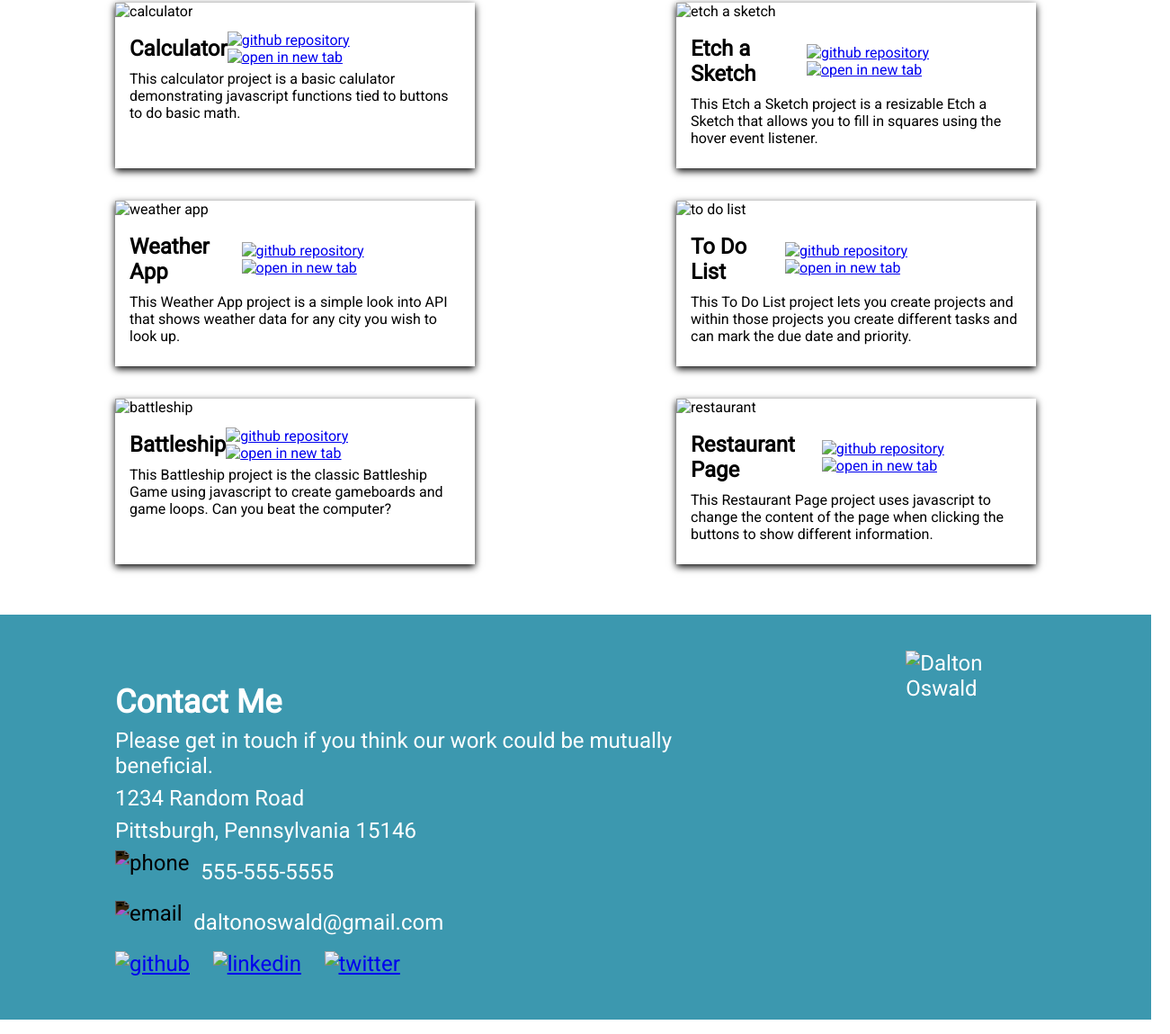
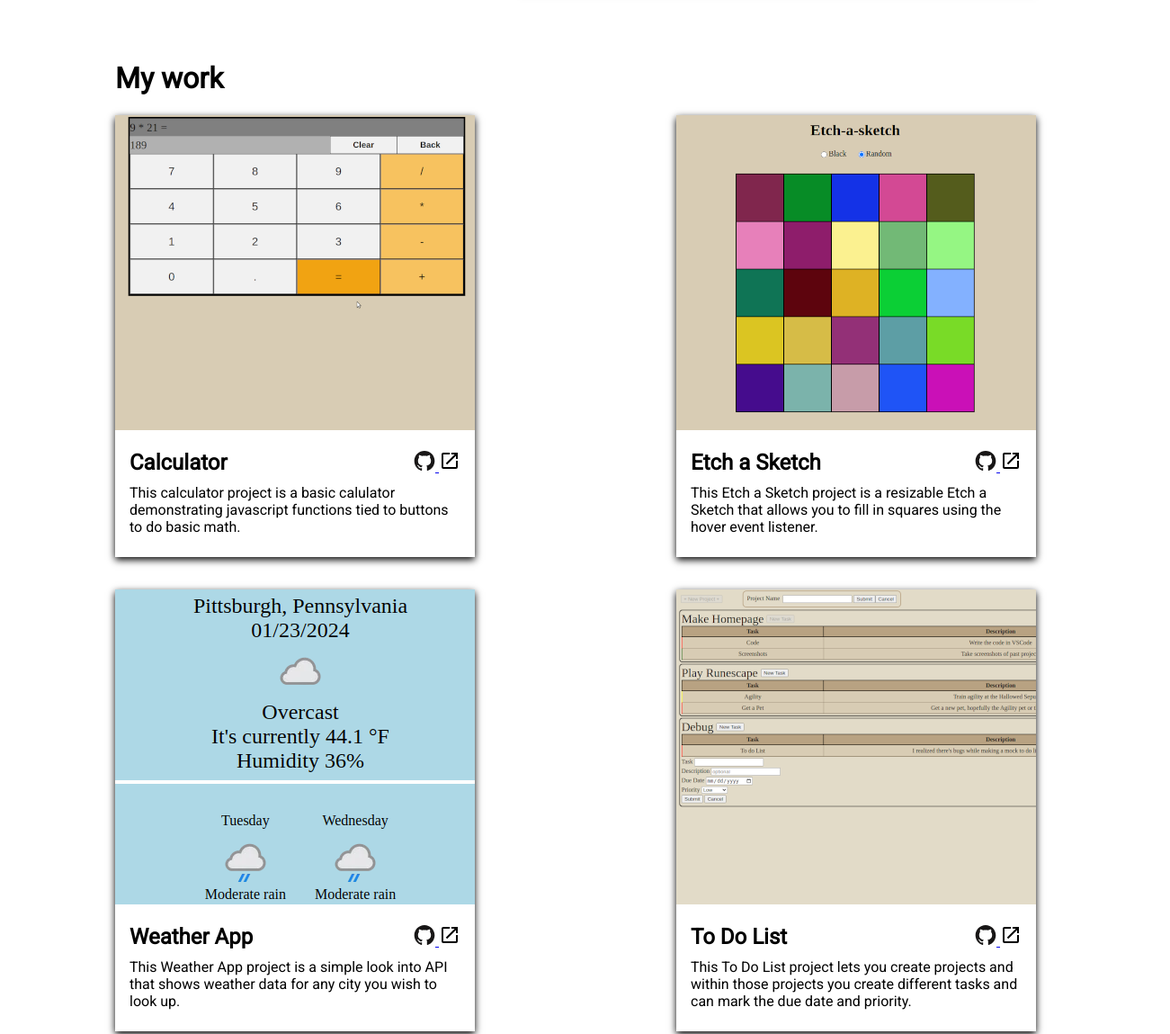
Before and after one commit to daltonoswald/homepage, a plain HTML site: page index.html in a window 1280 px wide. Shown: the part 514-1663 px from the top of the page at 90% size, 1301 px wide, since content can reach past the window. Drawn offline with Linux system fonts and the light colour scheme.

Commit message:
removed absolute paths on images

```diff
--- a/index.html
+++ b/index.html
@@ -10,9 +10,9 @@
         <div class="about-me-picture">
             <div class="about-picture-name">Dalton Oswald</div>
             <picture>
-                <source media="(max-width: 599px)" srcset="/dist/src/imgs/dalton-no-text-250w.png" />
-                <source media="(min-width: 600px)" srcset="/dist/src/imgs/dalton-no-text-450w.png" />
-                <img src="/dist/src/imgs/dalton-no-text-450w.png" alt="Dalton Oswald" class="about-picture"/>
+                <source media="(max-width: 599px)" srcset="src/imgs/dalton-no-text-250w.png" />
+                <source media="(min-width: 600px)" srcset="src/imgs/dalton-no-text-450w.png" />
+                <img src="src/imgs/dalton-no-text-450w.png" alt="Dalton Oswald" class="about-picture"/>
             </picture>
         </div>
         <div class="about">
@@ -23,13 +23,13 @@
             </div>
             <div class="about-me-icons">
                 <a href="https://github.com/daltonoswald" target="_blank" rel="noopener noreferrer">
-                    <img src="/dist/src/imgs/github-original.svg" alt="github icon" class="navigation" />
+                    <img src="src/imgs/github-original.svg" alt="github icon" class="navigation" />
                 </a>
                 <a href="https://www.linkedin.com/in/dalton-oswald-8aa955148" target="_blank" rel="noopener noreferrer">
-                    <img src="/dist/src/imgs/linkedin-plain.svg" alt="linkedin icon" class="navigation" />
+                    <img src="src/imgs/linkedin-plain.svg" alt="linkedin icon" class="navigation" />
                 </a>
                 <a href="https://www.twitter.com/daithe_" target="_blank" rel="noopener noreferrer">
-                    <img src="/dist/src/imgs/twitter-original.svg" alt="twitter icon" class="navigation" />
+                    <img src="src/imgs/twitter-original.svg" alt="twitter icon" class="navigation" />
                 </a>
             </div>
         </div>
@@ -38,16 +38,16 @@
         <h1 class="my-work">My work</h1>
         <div class="projects">
             <div class="panel" id="calculator">
-                <img src="/dist/src/imgs/projectScreenshots/calculator_resized.png" alt="calculator" class="project-screenshot" />
+                <img src="src/imgs/projectScreenshots/calculator_resized.png" alt="calculator" class="project-screenshot" />
                 <div class="project-text">
                     <div class="project-header">
                         <h3 class="project-title">Calculator</h3>
                         <div class="project-links">
                             <a href="https://github.com/daltonoswald/calculator">
-                                <img src="/dist/src/imgs/github-original.svg" alt="github repository" class="project-navigation" />
+                                <img src="src/imgs/github-original.svg" alt="github repository" class="project-navigation" />
                             </a>
                             <a href="https://daltonoswald.github.io/calculator/" target="_blank" rel="noopener noreferrer">
-                                <img src="/dist/src/imgs/open-in-new.svg" alt="open in new tab" class="project-navigation" />
+                                <img src="src/imgs/open-in-new.svg" alt="open in new tab" class="project-navigation" />
                             </a>
                         </div>
                     </div>
@@ -57,16 +57,16 @@
                 </div>
             </div>
             <div class="panel" id="etchasketch">
-                <img src="/dist/src/imgs/projectScreenshots/etchasketch_resized.png" alt="etch a sketch" class="project-screenshot" />
+                <img src="src/imgs/projectScreenshots/etchasketch_resized.png" alt="etch a sketch" class="project-screenshot" />
                 <div class="project-text">
                     <div class="project-header">
                         <h3 class="project-title">Etch a Sketch</h3>
                         <div class="project-links">
                             <a href="https://github.com/daltonoswald/etch-a-sketch">
-                                <img src="/dist/src/imgs/github-original.svg" alt="github repository" class="project-navigation" />
+                                <img src="src/imgs/github-original.svg" alt="github repository" class="project-navigation" />
                             </a>
                             <a href="https://daltonoswald.github.io/etch-a-sketch/" target="_blank" rel="noopener noreferrer">
-                                <img src="/dist/src/imgs/open-in-new.svg" alt="open in new tab" class="project-navigation" />
+                                <img src="src/imgs/open-in-new.svg" alt="open in new tab" class="project-navigation" />
                             </a>
                         </div>
                     </div>
@@ -76,16 +76,16 @@
                 </div>
             </div>
             <div class="panel" id="weatherapp">
-                <img src="/dist/src/imgs/projectScreenshots/weatherapp_resized.png" alt="weather app" class="project-screenshot" />
+                <img src="src/imgs/projectScreenshots/weatherapp_resized.png" alt="weather app" class="project-screenshot" />
                 <div class="project-text">
                     <div class="project-header">
                         <h3 class="project-title">Weather App</h3>
                         <div class="project-links">
                             <a href="https://github.com/daltonoswald/weather-app">
-                                <img src="/dist/src/imgs/github-original.svg" alt="github repository" class="project-navigation" />
+                                <img src="src/imgs/github-original.svg" alt="github repository" class="project-navigation" />
                             </a>
                             <a href="https://daltonoswald.github.io/weather-app/" target="_blank" rel="noopener noreferrer">
-                                <img src="/dist/src/imgs/open-in-new.svg" alt="open in new tab" class="project-navigation" />
+                                <img src="src/imgs/open-in-new.svg" alt="open in new tab" class="project-navigation" />
                             </a>
                         </div>
                     </div>
@@ -95,16 +95,16 @@
                 </div>
             </div>
             <div class="panel" id="todo-list">
-                <img src="/dist/src/imgs/projectScreenshots/todolist_resized.png" alt="to do list" class="project-screenshot" />
+                <img src="src/imgs/projectScreenshots/todolist_resized.png" alt="to do list" class="project-screenshot" />
                 <div class="project-text">
                     <div class="project-header">
                         <h3 class="project-title">To Do List</h3>
                         <div class="project-links">
                             <a href="https://github.com/daltonoswald/todo-list">
-                                <img src="/dist/src/imgs/github-original.svg" alt="github repository" class="project-navigation" />
+                                <img src="src/imgs/github-original.svg" alt="github repository" class="project-navigation" />
                             </a>
                             <a href="https://daltonoswald.github.io/todo-list/" target="_blank" rel="noopener noreferrer">
-                                <img src="/dist/src/imgs/open-in-new.svg" alt="open in new tab" class="project-navigation" />
+                                <img src="src/imgs/open-in-new.svg" alt="open in new tab" class="project-navigation" />
                             </a>
                         </div>
                     </div>
@@ -114,16 +114,16 @@
                 </div>
             </div>
             <div class="panel" id="battleship">
-                <img src="/dist/src/imgs/projectScreenshots/battleship_resized.png" alt="battleship" class="project-screenshot" />
+                <img src="src/imgs/projectScreenshots/battleship_resized.png" alt="battleship" class="project-screenshot" />
                 <div class="project-text">
                     <div class="project-header">
                         <h3 class="project-title">Battleship</h3>
                         <div class="project-links">
                             <a href="https://github.com/daltonoswald/battleship">
-                                <img src="/dist/src/imgs/github-original.svg" alt="github repository" class="project-navigation" />
+                                <img src="src/imgs/github-original.svg" alt="github repository" class="project-navigation" />
                             </a>
                             <a href="https://daltonoswald.github.io/battleship/" target="_blank" rel="noopener noreferrer">
-                                <img src="/dist/src/imgs/open-in-new.svg" alt="open in new tab" class="project-navigation" />
+                                <img src="src/imgs/open-in-new.svg" alt="open in new tab" class="project-navigation" />
                             </a>
                         </div>
                     </div>
@@ -133,16 +133,16 @@
                 </div>
             </div>
             <div class="panel" id="restaurant">
-                <img src="/dist/src/imgs/projectScreenshots/restaurant_resized.png" alt="restaurant" class="project-screenshot" />
+                <img src="src/imgs/projectScreenshots/restaurant_resized.png" alt="restaurant" class="project-screenshot" />
                 <div class="project-text">
                     <div class="project-header">
                         <h3 class="project-title">Restaurant Page</h3>
                         <div class="project-links">
                             <a href="https://github.com/daltonoswald/restaurant-page">
-                                <img src="/dist/src/imgs/github-original.svg" alt="github repository" class="project-navigation" />
+                                <img src="src/imgs/github-original.svg" alt="github repository" class="project-navigation" />
                             </a>
                             <a href="https://daltonoswald.github.io/restaurant-page/" target="_blank" rel="noopener noreferrer">
-                                <img src="/dist/src/imgs/open-in-new.svg" alt="open in new tab" class="project-navigation" />
+                                <img src="src/imgs/open-in-new.svg" alt="open in new tab" class="project-navigation" />
                             </a>
                         </div>
                     </div>
@@ -160,31 +160,31 @@
             <div class="address contact-row">1234 Random Road</div>
             <div class="address contact-row">Pittsburgh, Pennsylvania 15146</div>
             <div class="phone contact-row">
-                <img src="/dist/src/imgs/phone.svg" alt="phone" class="contact-icon"/>
+                <img src="src/imgs/phone.svg" alt="phone" class="contact-icon"/>
                 555-555-5555
             </div>
             <div class="email contact-row">
-                <img src="/dist/src/imgs/email-outline.svg" alt="email" class="contact-icon"/>
+                <img src="src/imgs/email-outline.svg" alt="email" class="contact-icon"/>
                 daltonoswald@gmail.com
             </div>
             <div class="contact-links contact-row">
                 <a href="https://github.com/daltonoswald" target="_blank" rel="noopener noreferrer">
-                <img src="/dist/src/imgs/github-original.svg" alt="github" class="contact-navigation" />
+                <img src="src/imgs/github-original.svg" alt="github" class="contact-navigation" />
                 </a>
                 <a href="https://www.linkedin.com/in/dalton-oswald-8aa955148" target="_blank" rel="noopener noreferrer">
-                    <img src="/dist/src/imgs/linkedin-plain.svg" alt="linkedin" class="contact-navigation" />
+                    <img src="src/imgs/linkedin-plain.svg" alt="linkedin" class="contact-navigation" />
                 </a>
                 <a href="https://www.twitter.com/daithe_" target="_blank" rel="noopener noreferrer">
-                    <img src="/dist/src/imgs/twitter-black.png" alt="twitter" class="contact-navigation" />
+                    <img src="src/imgs/twitter-black.png" alt="twitter" class="contact-navigation" />
                 </a>
             </div>
         </div>
         <div class="right">
             <!-- Change this later -->
             <picture>
-                <source media="(max-width: 599px)" srcset="/dist/src/imgs/dalton-no-text-250w.png" />
-                <source media="(min-width: 600px)" srcset="/dist/src/imgs/dalton-no-text-450w.png" />
-                <img src="/dist/src/imgs/dalton-no-text-450w.png" alt="Dalton Oswald" class="contact-picture"/>
+                <source media="(max-width: 599px)" srcset="src/imgs/dalton-no-text-250w.png" />
+                <source media="(min-width: 600px)" srcset="src/imgs/dalton-no-text-450w.png" />
+                <img src="src/imgs/dalton-no-text-450w.png" alt="Dalton Oswald" class="contact-picture"/>
             </picture>
         </div>
     </div>
```
